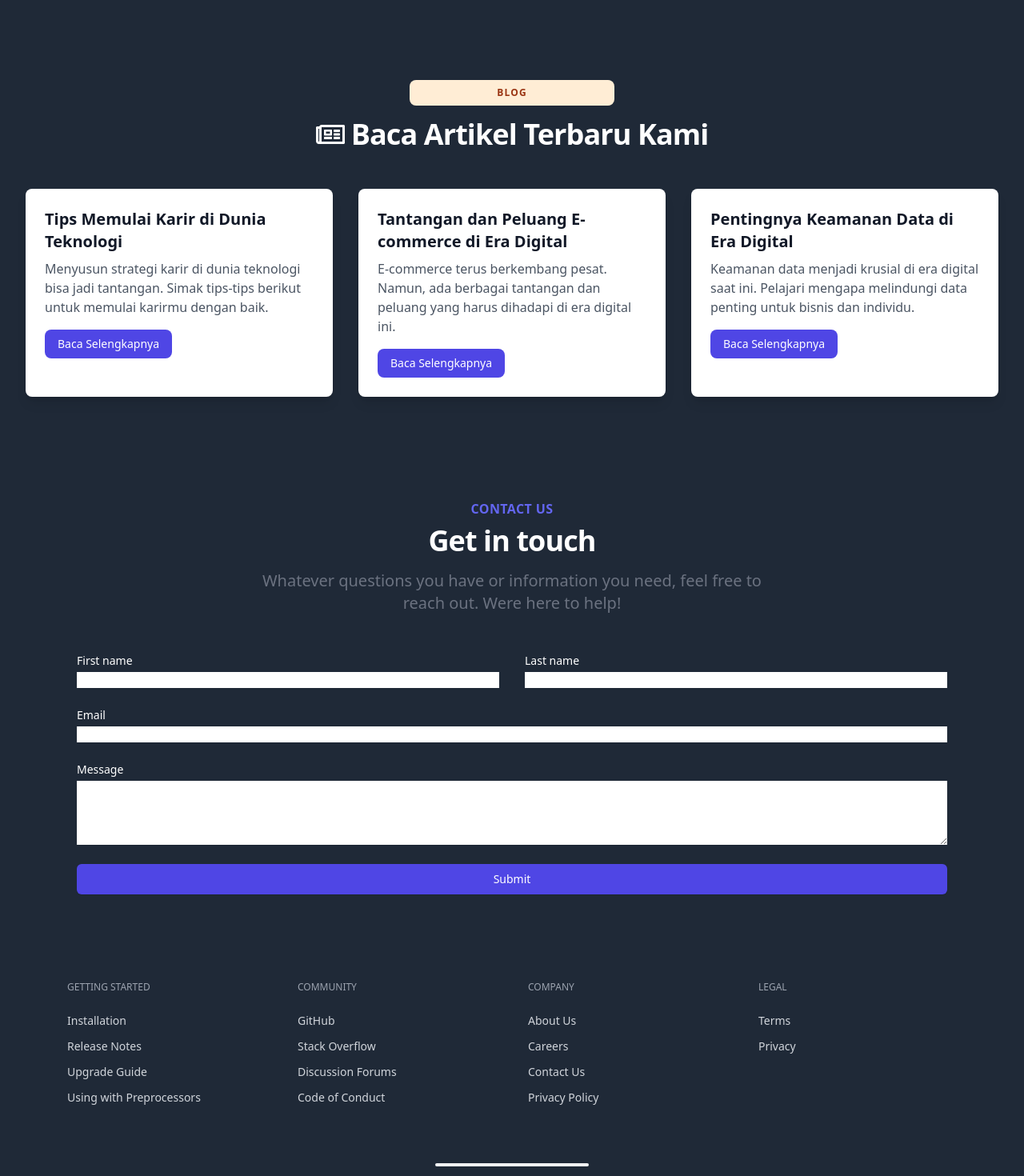
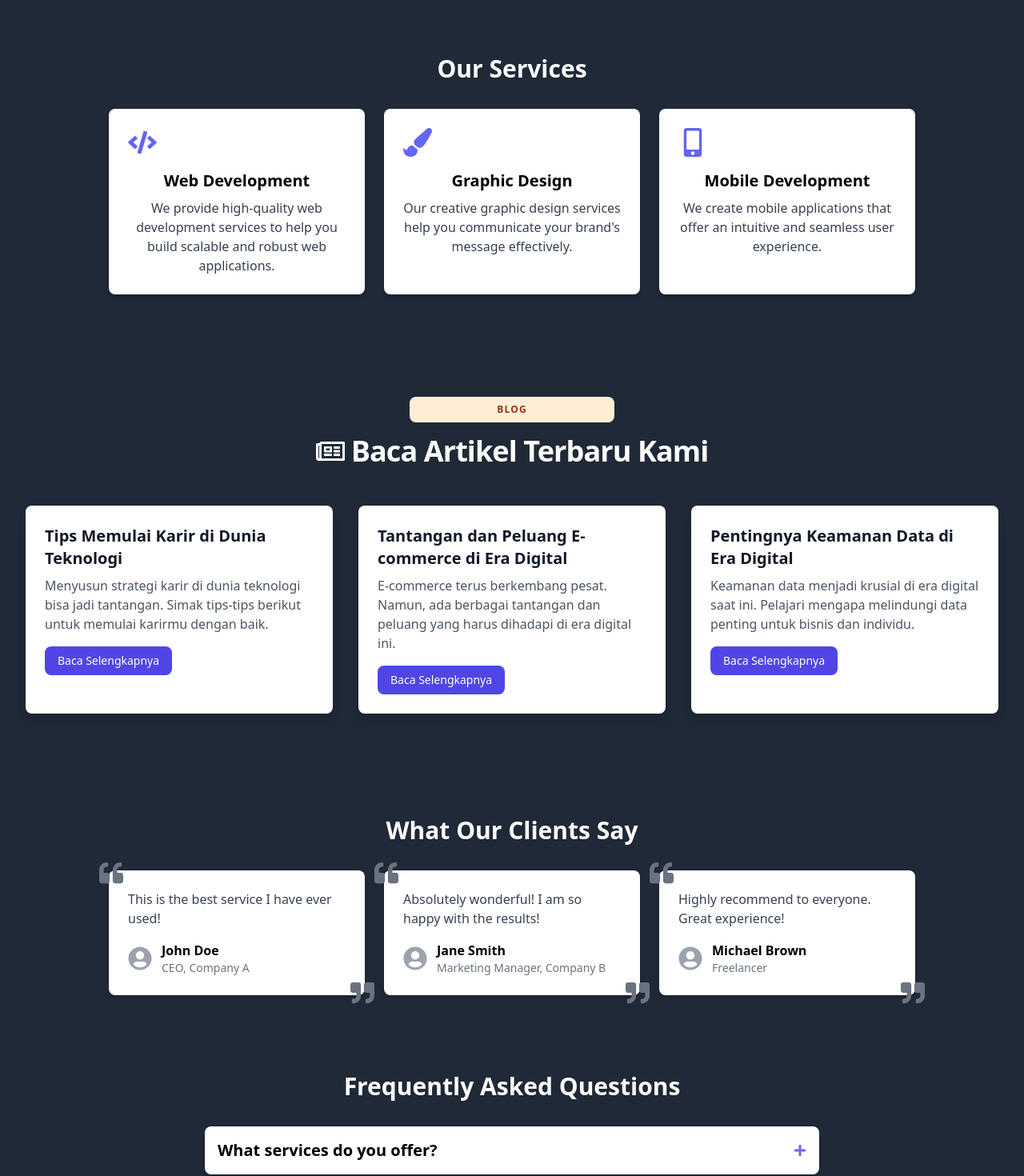
Before and after one commit to AlpianPPLG/landing-page-3, a React (Vite) app: page / in a window 1280 px wide. Shown: the part 1320-2790 px from the top of the page at 80% size. Built offline with nearby package versions, Linux system fonts and the light colour scheme.

Commit message:
initial commit

```diff
--- a/src/App.jsx
+++ b/src/App.jsx
@@ -1,5 +1,9 @@
+import { useState } from "react";
 import { FaUsers, FaBuilding, FaTools } from "react-icons/fa";
 import { FaRegNewspaper } from "react-icons/fa";
+import { FaQuoteLeft, FaQuoteRight, FaUserCircle } from "react-icons/fa";
+import { FaCode, FaPaintBrush, FaMobileAlt } from "react-icons/fa";
+import { FaPlus, FaMinus } from "react-icons/fa";
 import "./App.css";
 
 const BackToTopIcon = () => (
@@ -17,7 +21,73 @@ const BackToTopIcon = () => (
   </svg>
 );
 
+const testimonies = [
+  {
+    id: 1,
+    name: "John Doe",
+    testimony: "This is the best service I have ever used!",
+    role: "CEO, Company A",
+  },
+  {
+    id: 2,
+    name: "Jane Smith",
+    testimony: "Absolutely wonderful! I am so happy with the results!",
+    role: "Marketing Manager, Company B",
+  },
+  {
+    id: 3,
+    name: "Michael Brown",
+    testimony: "Highly recommend to everyone. Great experience!",
+    role: "Freelancer",
+  },
+];
+
+const services = [
+  {
+    id: 1,
+    icon: <FaCode className="text-indigo-500 text-4xl mb-4" />,
+    title: "Web Development",
+    description:
+      "We provide high-quality web development services to help you build scalable and robust web applications.",
+  },
+  {
+    id: 2,
+    icon: <FaPaintBrush className="text-indigo-500 text-4xl mb-4" />,
+    title: "Graphic Design",
+    description:
+      "Our creative graphic design services help you communicate your brand's message effectively.",
+  },
+  {
+    id: 3,
+    icon: <FaMobileAlt className="text-indigo-500 text-4xl mb-4" />,
+    title: "Mobile Development",
+    description:
+      "We create mobile applications that offer an intuitive and seamless user experience.",
+  },
+];
+
+const faqs = [
+  {
+    id: 1,
+    question: "What services do you offer?",
+    answer:
+      "We offer a wide range of services including web development, graphic design, and mobile development.",
+  },
+  {
+    id: 2,
+    question: "How can I contact you?",
+    answer:
+      "You can contact us through our website's contact form or by emailing us at contact@example.com.",
+  },
+  {
+    id: 3,
+    question: "What are your business hours?",
+    answer: "Our business hours are Monday to Friday, 9 AM to 5 PM.",
+  },
+];
+
 const App = () => {
+  const [activeIndex, setActiveIndex] = useState(null);
   const blogPosts = [
     {
       id: 1,
@@ -38,6 +108,14 @@ const App = () => {
         "Keamanan data menjadi krusial di era digital saat ini. Pelajari mengapa melindungi data penting untuk bisnis dan individu.",
     },
   ];
+
+  const toggleFAQ = (index) => {
+    if (activeIndex === index) {
+      setActiveIndex(null);
+    } else {
+      setActiveIndex(index);
+    }
+  };
 
   const scrollToTop = () => {
     window.scrollTo({
@@ -82,8 +160,18 @@ const App = () => {
               </a>
             </li>
             <li>
+              <a href="#services" className="text-white hover:text-gray-300">
+                Services
+              </a>
+            </li>
+            <li>
               <a href="#blog" className="text-white hover:text-gray-300">
                 Blog
+              </a>
+            </li>
+            <li>
+              <a href="#testimony" className="text-white hover:text-gray-300">
+                Testimony
               </a>
             </li>
             <li>
@@ -121,7 +209,7 @@ const App = () => {
                 </a>
                 <a
                   href="#"
-                  className="inline-block rounded-lg px-4 py-1.5 text-base font-semibold leading-7 text-gray-900 dark:text-gray-100 ring-1 ring-gray-900/10 hover:ring-gray-900/20"
+                  className="inline-block rounded-lg px-4 py-1.5 text-base font-semibold leading-7 text-gray-900 dark:text-gray-100 ring-1 ring-gray-400/15 hover:ring-gray-500/20"
                 >
                   Read the guide
                   <span aria-hidden="true" className="text-gray-400">
@@ -201,6 +289,25 @@ const App = () => {
         </div>
       </div>
 
+      {/* Services section */}
+      <div id="services" className="bg-gray-800 py-12">
+        <h2 className="text-3xl font-bold text-center mb-8 text-white">
+          Our Services
+        </h2>
+        <div className="flex flex-wrap justify-center gap-6">
+          {services.map((service) => (
+            <div
+              key={service.id}
+              className="bg-white p-6 rounded-lg shadow-md w-80 text-center"
+            >
+              {service.icon}
+              <h3 className="text-xl font-semibold mb-2">{service.title}</h3>
+              <p className="text-gray-700">{service.description}</p>
+            </div>
+          ))}
+        </div>
+      </div>
+
       {/* Blog Section */}
       <div id="blog" className="py-20 bg-gray-800">
         <div className="max-w-7xl mx-auto px-4 sm:px-6 lg:px-8">
@@ -238,6 +345,62 @@ const App = () => {
               </div>
             ))}
           </div>
+        </div>
+      </div>
+
+      {/* Testimony section */}
+      <div id="testimony" className="bg-gray-800 py-12">
+        <h2 className="text-3xl font-bold text-center mb-8 text-white">
+          What Our Clients Say
+        </h2>
+        <div className="flex flex-wrap justify-center gap-6">
+          {testimonies.map((testimony) => (
+            <div
+              key={testimony.id}
+              className="bg-white p-6 rounded-lg shadow-md w-80 relative"
+            >
+              <FaQuoteLeft className="text-gray-500 text-3xl absolute -top-3 -left-3" />
+              <p className="text-gray-700 mb-4">{testimony.testimony}</p>
+              <FaQuoteRight className="text-gray-500 text-3xl absolute -bottom-3 -right-3" />
+              <div className="flex items-center mt-4">
+                <FaUserCircle className="text-gray-400 text-3xl mr-3" />
+                <div>
+                  <h3 className="font-semibold">{testimony.name}</h3>
+                  <p className="text-gray-500 text-sm">{testimony.role}</p>
+                </div>
+              </div>
+            </div>
+          ))}
+        </div>
+      </div>
+
+      {/* FAQ section */}
+      <div className="bg-gray-800 py-12">
+        <h2 className="text-3xl font-bold text-center mb-8 text-white">
+          Frequently Asked Questions
+        </h2>
+        <div className="max-w-3xl mx-auto">
+          {faqs.map((faq, index) => (
+            <div
+              key={faq.id}
+              className="bg-white mb-4 p-4 rounded-lg shadow-md"
+            >
+              <div
+                className="flex justify-between items-center cursor-pointer"
+                onClick={() => toggleFAQ(index)}
+              >
+                <h3 className="text-xl font-semibold">{faq.question}</h3>
+                {activeIndex === index ? (
+                  <FaMinus className="text-indigo-500" />
+                ) : (
+                  <FaPlus className="text-indigo-500" />
+                )}
+              </div>
+              {activeIndex === index && (
+                <p className="text-gray-700 mt-2">{faq.answer}</p>
+              )}
+            </div>
+          ))}
         </div>
       </div>
 
```
